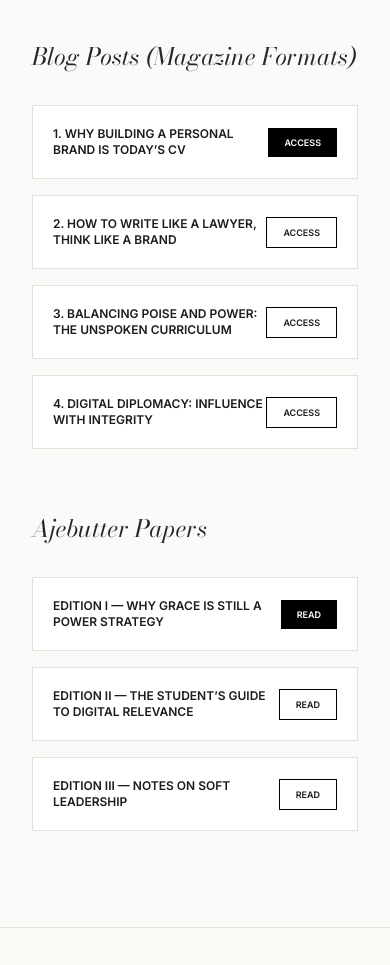
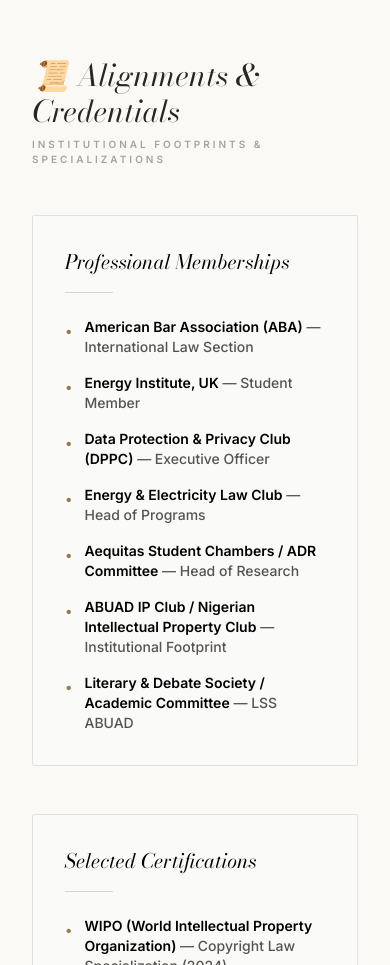
Before and after one commit to AjebutterExtraordinaire/Similoluwa-Ajayi-s-Executive-Archive, a plain HTML site: page index.html in a window 390 px wide. Shown: the part 7780-8745 px from the top of the page. Drawn offline with nearby package versions, Linux system fonts and the light colour scheme.

Commit message:
Update index.html

```diff
--- a/index.html
+++ b/index.html
@@ -29,6 +29,7 @@
         <div class="hidden lg:flex space-x-10 text-[10px] uppercase tracking-[0.3em] font-medium text-stone-500">
             <a href="#metrics" class="hover:text-black transition">Performance</a>
             <a href="#footprint" class="hover:text-black transition">Footprint</a>
+            <a href="#credentials" class="hover:text-black transition">Alignments</a>
             <a href="#publications" class="hover:text-black transition">Archive</a>
             <span class="text-stone-200">|</span><a href="https://drive.google.com/file/d/1lHbLoWMKyd8tCLMrHibKeRJj0s56x9yf/view?usp=sharing" target="_blank" class="hover:text-black transition underline-offset-8 hover:underline">The Dossier (CV)</a>
             <a href="mailto:simiajayi08@gmail.com" class="hover:text-black transition underline-offset-8 hover:underline">The Brief (Contact)</a>
@@ -256,8 +257,8 @@
                     <p class="text-xs text-stone-500 italic">Promoting digital financial literacy and savings culture on campus.</p>
                 </div>
                 <div class="p-6 border border-subtle bg-white hover:shadow-md transition">
-                <h4 class="font-bold text-sm uppercase mb-1">Campus Ambassador | My Lexova AI</h4>
-                <p class="text-xs text-stone-500 italic">Championing AI-enabled legal research literacy among students.</p>
+                    <h4 class="font-bold text-sm uppercase mb-1">Campus Ambassador of the Month | My Lexova AI</h4>
+                    <p class="text-xs text-stone-500 italic">Championing AI-enabled legal research literacy among students. Awarded Ambassador of the Month for exceptional market adoption metrics.</p>
                 </div>
                 <div class="p-6 border border-subtle bg-white hover:shadow-md transition">
                     <h4 class="font-bold text-sm uppercase mb-1">Campus Ambassador | LawGlobal Hub</h4>
@@ -274,6 +275,43 @@
             </div>
         </div>
     </section>
+
+    <section id="credentials" class="max-w-6xl mx-auto px-8 py-24 border-t border-subtle">
+        <div class="flex flex-col md:flex-row justify-between items-start mb-12">
+            <div>
+                <h2 class="serif text-3xl italic text-stone-800">📜 Alignments & Credentials</h2>
+                <p class="text-[10px] uppercase tracking-[0.3em] text-stone-400 mt-2 font-bold">Institutional footprints & specializations</p>
+            </div>
+        </div>
+
+        <div class="grid md:grid-cols-2 gap-12">
+            <div class="p-8 bg-stone-50 border border-subtle rounded-sm">
+                <h3 class="serif italic text-xl mb-4 text-black">Professional Memberships</h3>
+                <div class="w-12 h-[1px] bg-stone-300 mb-6"></div>
+                <ul class="space-y-4 text-sm text-stone-600 font-medium">
+                    <li class="flex items-start gap-3"><span class="accent-gold mt-1">•</span> <span><span class="text-black font-semibold">American Bar Association (ABA)</span> — International Law Section</span></li>
+                    <li class="flex items-start gap-3"><span class="accent-gold mt-1">•</span> <span><span class="text-black font-semibold">Energy Institute, UK</span> — Student Member</span></li>
+                    <li class="flex items-start gap-3"><span class="accent-gold mt-1">•</span> <span><span class="text-black font-semibold">Data Protection & Privacy Club (DPPC)</span> — Executive Officer</span></li>
+                    <li class="flex items-start gap-3"><span class="accent-gold mt-1">•</span> <span><span class="text-black font-semibold">Energy & Electricity Law Club</span> — Head of Programs</span></li>
+                    <li class="flex items-start gap-3"><span class="accent-gold mt-1">•</span> <span><span class="text-black font-semibold">Aequitas Student Chambers / ADR Committee</span> — Head of Research</span></li>
+                    <li class="flex items-start gap-3"><span class="accent-gold mt-1">•</span> <span><span class="text-black font-semibold">ABUAD IP Club / Nigerian Intellectual Property Club</span> — Institutional Footprint</span></li>
+                    <li class="flex items-start gap-3"><span class="accent-gold mt-1">•</span> <span><span class="text-black font-semibold">Literary & Debate Society / Academic Committee</span> — LSS ABUAD</span></li>
+                </ul>
+            </div>
+
+            <div class="p-8 bg-stone-50 border border-subtle rounded-sm">
+                <h3 class="serif italic text-xl mb-4 text-black">Selected Certifications</h3>
+                <div class="w-12 h-[1px] bg-stone-300 mb-6"></div>
+                <ul class="space-y-4 text-sm text-stone-600 font-medium">
+                    <li class="flex items-start gap-3"><span class="accent-gold mt-1">•</span> <span><span class="text-black font-semibold">WIPO (World Intellectual Property Organization)</span> — Copyright Law Specialization (2024)</span></li>
+                    <li class="flex items-start gap-3"><span class="accent-gold mt-1">•</span> <span><span class="text-black font-semibold">WIPO (World Intellectual Property Organization)</span> — General Course on Intellectual Property (2024)</span></li>
+                    <li class="flex items-start gap-3"><span class="accent-gold mt-1">•</span> <span><span class="text-black font-semibold">Legal Diamonds Academy</span> — Advanced Legal Research & Writing (2025)</span></li>
+                    <li class="flex items-start gap-3"><span class="accent-gold mt-1">•</span> <span><span class="text-black font-semibold">WIDB / Microsoft</span> — Digital Business & Enterprise Training (2024)</span></li>
+                </ul>
+            </div>
+        </div>
+    </section>
+
     <section id="publications" class="max-w-6xl mx-auto px-8 py-24 bg-stone-50 border-y border-subtle">
         <div class="grid md:grid-cols-2 gap-16">
             <div>
```
Lines whose indentation alone changed are shown as unchanged.
